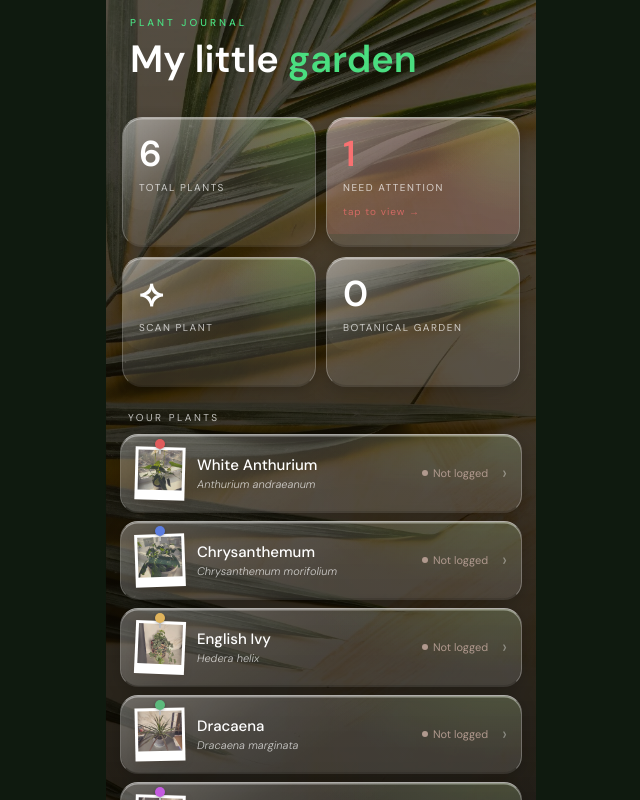
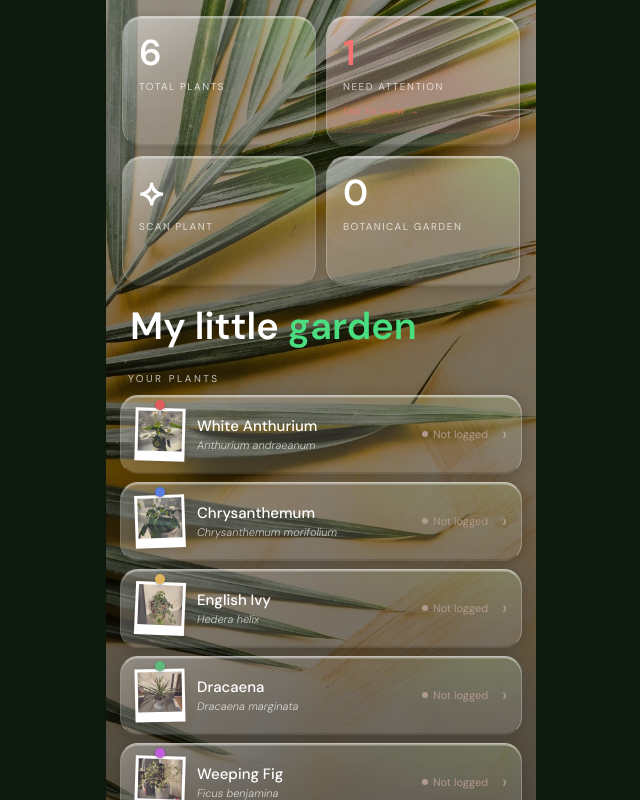
Before and after one commit to Iovulets/plant-journal, a React (Vite) app: page / in a window 1280 px wide. Shown: the top 800 px of the page, without its empty margins (319-959 px from the left). Built offline with nearby package versions, Linux system fonts and the light colour scheme.

Commit message:
design: reduce overlay opacity, remove tag, move heading below tiles

```diff
--- a/src/App.jsx
+++ b/src/App.jsx
@@ -223,13 +223,13 @@ const css = `
     top: 0; left: 50%; transform: translateX(-50%);
     width: 430px; height: 100vh;
     background:
-      linear-gradient(to bottom, rgba(20,14,5,0.72) 0%, rgba(15,10,3,0.82) 60%, rgba(10,7,2,0.90) 100%),
+      linear-gradient(to bottom, rgba(20,14,5,0.45) 0%, rgba(15,10,3,0.58) 60%, rgba(10,7,2,0.70) 100%),
       radial-gradient(ellipse 110% 50% at 75% 35%,
-        rgba(200,160,60,0.15) 0%,
-        rgba(120,100,20,0.06) 40%,
+        rgba(200,160,60,0.10) 0%,
+        rgba(120,100,20,0.04) 40%,
         transparent 65%),
       radial-gradient(ellipse 60% 40% at 20% 50%,
-        rgba(80,120,40,0.10) 0%,
+        rgba(80,120,40,0.07) 0%,
         transparent 55%);
     pointer-events: none;
     z-index: 0;
@@ -1934,10 +1934,6 @@ export default function App() {
 
         {screen === "overview" && (
           <div className="fade-up">
-            <div className="ov-hero">
-              <div className="ov-tag">Plant Journal</div>
-              <div className="ov-heading">My little <em>garden</em></div>
-            </div>
             <GlassContainer gap={10} style={{ padding: "16px 16px 0", gridAutoRows: "130px" }}>
               <GlassCard borderRadius={20} style={{ height: 130 }}><div className="stat"><div className="stat-n">{PLANTS.length}</div><div className="stat-l">Total plants</div></div></GlassCard>
               {(() => {
@@ -1978,6 +1974,9 @@ export default function App() {
               </GlassCard>
             </GlassContainer>
 
+            <div style={{ padding: "20px 24px 0" }}>
+              <div className="ov-heading">My little <em>garden</em></div>
+            </div>
             <div className="list-head">Your plants</div>
             <GlassContainer gap={8} style={{ display: "flex", flexDirection: "column", gridTemplateColumns: "1fr", padding: "0 14px 32px" }}>
               {PLANTS.map((p, i) => {
```
